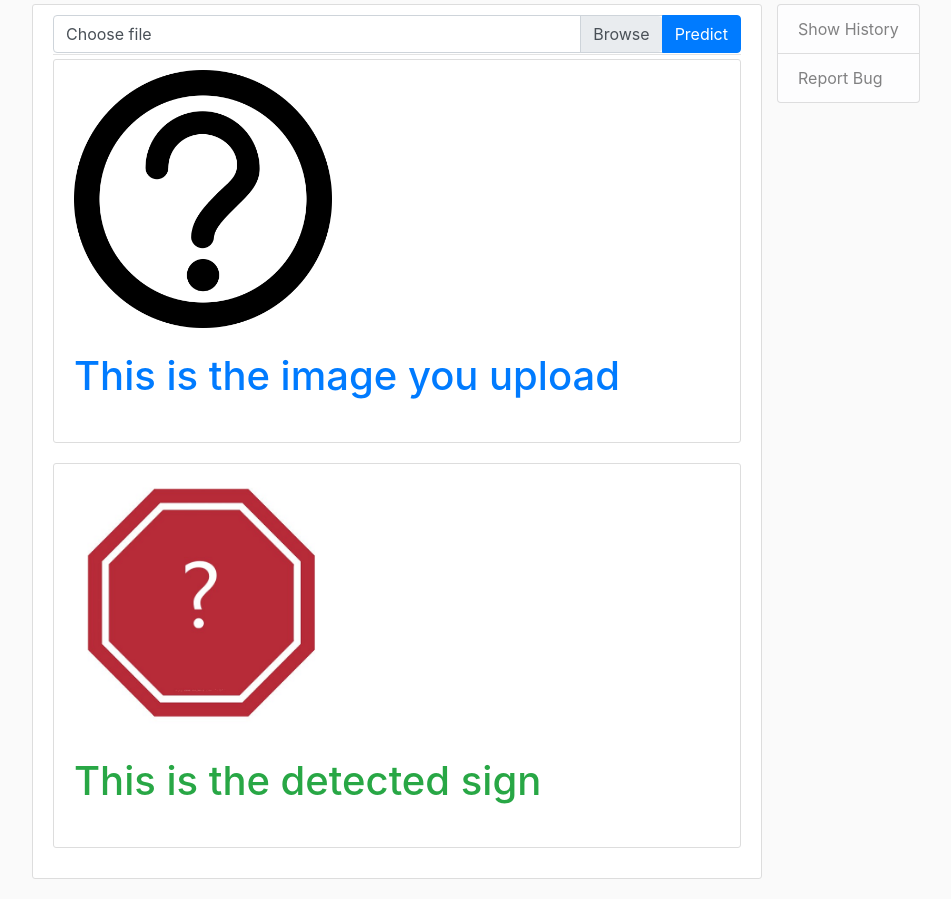
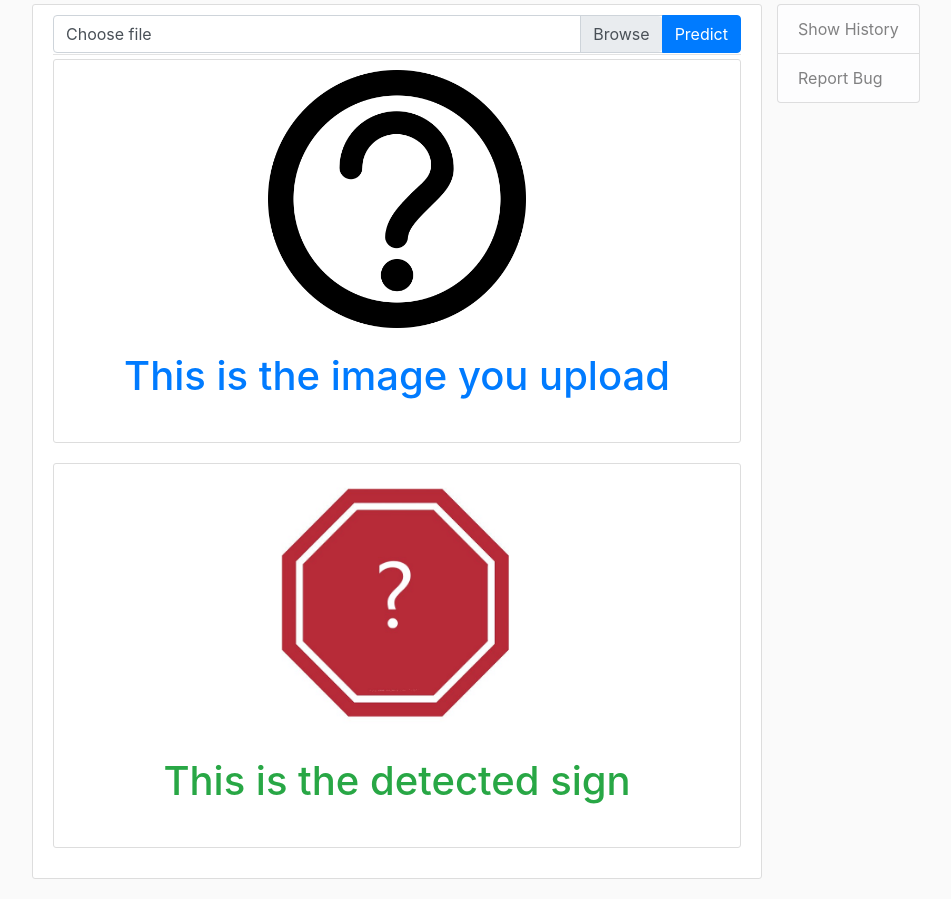
Before and after one commit to F-E-R-S/FERS, a Django app: page / in a window 1280 px wide. Shown: the part 76-975 px from the top of the page, without its empty margins (53-1004 px from the left). Run offline with Django 3.2, Linux system fonts and the light colour scheme; a user stored in the database is signed in; some libraries are stand-ins or nearby versions.

Commit message:
Update home.html

```diff
--- a/home/templates/home/home.html
+++ b/home/templates/home/home.html
@@ -29,22 +29,22 @@
       </div>
 
       <div id="div_change" class="content-section">
-        <div class="media">
+        <div class="media ">
 
-          <img id="myimage"  src="static\home\image_upload.png" width="40%" >
+          <img id="myimage " class="rounded mx-auto d-block"  src="static\home\image_upload.png" width="40%" >
       </div>
       <br>
-      <h1 id="this_text" class="text-primary">This is the image you upload</h1>
+      <h1 id="this_text" class="text-primary text-center ">This is the image you upload</h1>
       <br>
 
       <!-- FORM HERE -->
       </div>
       <div class="content-section">
         <div class="media">
-          <img width="40%" id="detected_image" src="static\home\defaultsign.jpg">
+          <img width="40%" id="detected_image" class="rounded mx-auto d-block" src="static\home\defaultsign.jpg">
         </div>
         <br>
-        <h1 id="detected_desc" class="text-success">This is the detected sign</h1>
+        <h1 id="detected_desc" class="text-success text-center ">This is the detected sign</h1>
         <!-- FORM HERE -->
         <br>
       </div>
@@ -60,6 +60,8 @@
 <script>
 
 function changeImage(data) {
+  if(data)
+  {
   if( parseInt(data[1]) <= 9)
   {
   document.getElementById('detected_image').src="./static/home/"+data[0]+data[1]+".png"
@@ -73,17 +75,25 @@ function changeImage(data) {
   document.getElementById('detected_desc').innerHTML=data
 
 }
+else
+{
+  alert("Please upload file!")
+}
 
-  function readURL(input) {
+}
+ function readURL(input) {
+   if(input)
+   {
       if (input.files && input.files[0]) {
           var reader = new FileReader();
 
           reader.onload = function (e) {
               $('#myimage').attr('src', e.target.result);
+
           };
 
           reader.readAsDataURL(input.files[0]);
-      }
+     }
       document.getElementById('div_change').innerHTML='<div class="media"> <img id="myimage"  src="static\home\image_upload.png" width="40%" ></div><h1 id="this_text" class="text-primary">This is the image you upload</h1>'
       document.getElementById('this_text').innerHTML=""
       document.getElementById('choose_file').innerHTML="File selected"
@@ -91,7 +101,7 @@ function changeImage(data) {
       document.getElementById("choose_file").classList.add('font-weight-bold');
 
 
-
+    }
 
   }
 </script>
@@ -124,7 +134,10 @@ function changeImage(data) {
         processData:false,
         success: function(data){
           changeImage(data);
-        }
+        },
+        error: function(data){
+               alert("Eroare neasteptata ! Probabil formatul fisierului !");
+               }
     })
 
   });
```
